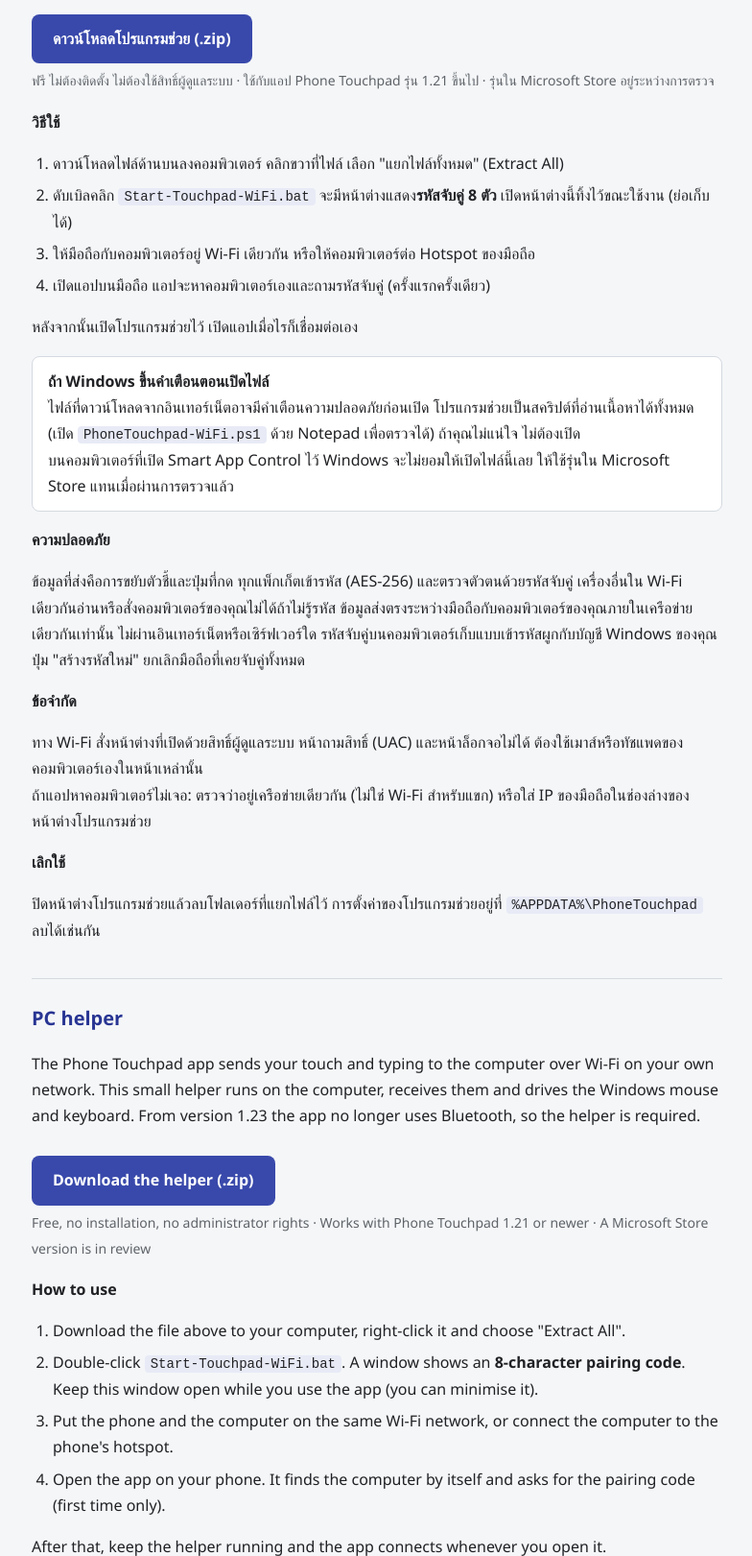
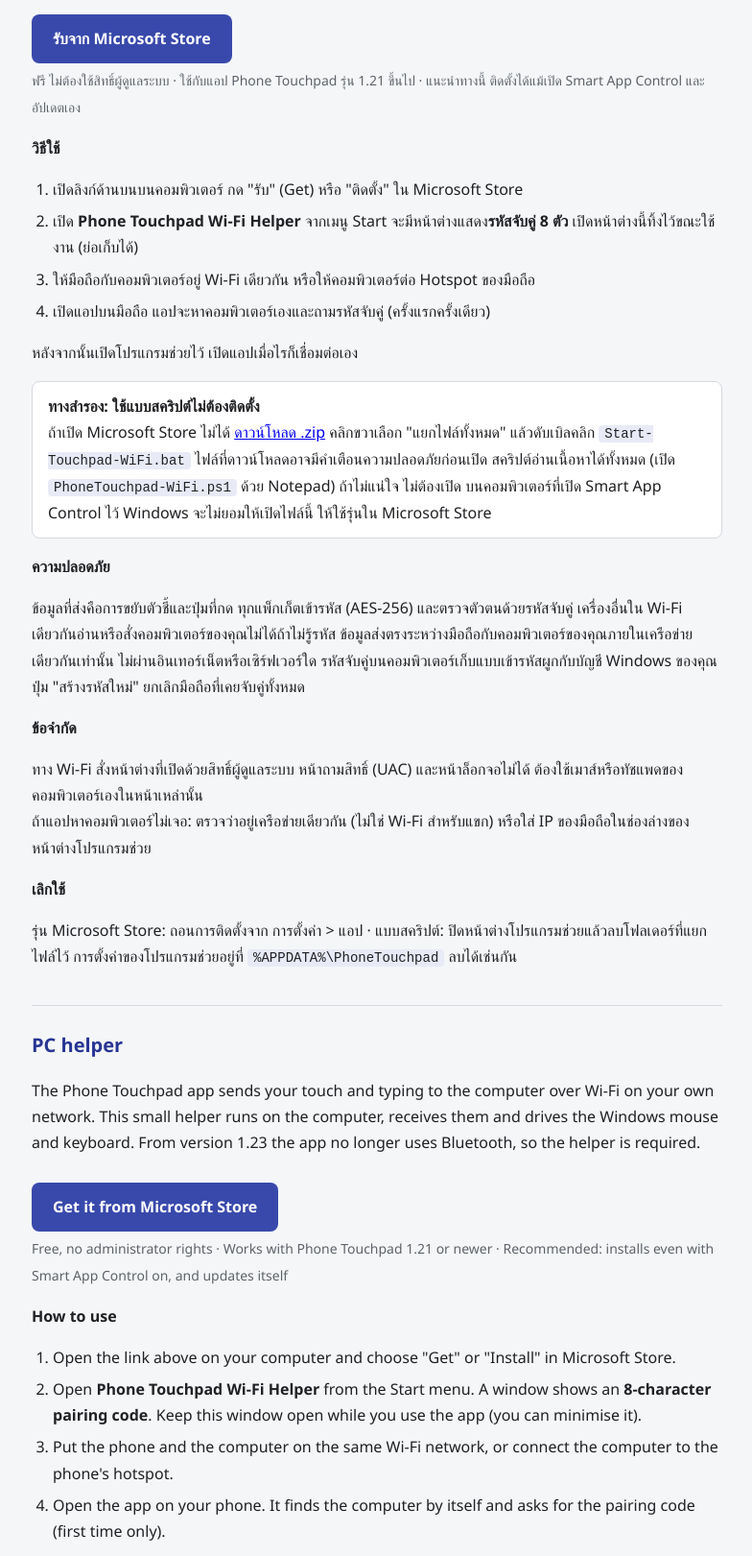
Before and after one commit to 9prasert/phone-numpad-privacy, a plain HTML site: page touchpad-wifi.html in a window 1280 px wide. Shown: the part 332-1953 px from the top of the page at 96% size, without its empty margins (247-1031 px from the left). Drawn offline with Linux system fonts and the light colour scheme.

Commit message:
touchpad-wifi: point to the Microsoft Store helper; zip becomes the fallback
Co-Authored-By: Claude Opus 5.5 <noreply@anthropic.com>

```diff
--- a/touchpad-wifi.html
+++ b/touchpad-wifi.html
@@ -26,21 +26,21 @@
 
 <h2>โปรแกรมช่วยคืออะไร</h2>
 <p>แอป Phone Touchpad ส่งการขยับและการพิมพ์ไปยังคอมพิวเตอร์ผ่าน Wi-Fi ในเครือข่ายของคุณ โดยมีโปรแกรมช่วยตัวเล็กนี้เปิดไว้บนคอมพิวเตอร์คอยรับแล้วสั่งเมาส์และคีย์บอร์ดของ Windows ตั้งแต่รุ่น 1.23 แอปไม่ใช้ Bluetooth แล้ว จึงต้องมีโปรแกรมช่วยนี้</p>
-<p><a class="dl" href="PhoneTouchpad-WiFi-Helper.zip">ดาวน์โหลดโปรแกรมช่วย (.zip)</a><br>
-<span class="sub">ฟรี ไม่ต้องติดตั้ง ไม่ต้องใช้สิทธิ์ผู้ดูแลระบบ · ใช้กับแอป Phone Touchpad รุ่น 1.21 ขึ้นไป · รุ่นใน Microsoft Store อยู่ระหว่างการตรวจ</span></p>
+<p><a class="dl" href="https://apps.microsoft.com/detail/9PJBCZGRPTKF">รับจาก Microsoft Store</a><br>
+<span class="sub">ฟรี ไม่ต้องใช้สิทธิ์ผู้ดูแลระบบ · ใช้กับแอป Phone Touchpad รุ่น 1.21 ขึ้นไป · แนะนำทางนี้ ติดตั้งได้แม้เปิด Smart App Control และอัปเดตเอง</span></p>
 
 <h3>วิธีใช้</h3>
 <ol>
-  <li>ดาวน์โหลดไฟล์ด้านบนลงคอมพิวเตอร์ คลิกขวาที่ไฟล์ เลือก "แยกไฟล์ทั้งหมด" (Extract All)</li>
-  <li>ดับเบิลคลิก <code>Start-Touchpad-WiFi.bat</code> จะมีหน้าต่างแสดง<b>รหัสจับคู่ 8 ตัว</b> เปิดหน้าต่างนี้ทิ้งไว้ขณะใช้งาน (ย่อเก็บได้)</li>
+  <li>เปิดลิงก์ด้านบนบนคอมพิวเตอร์ กด "รับ" (Get) หรือ "ติดตั้ง" ใน Microsoft Store</li>
+  <li>เปิด <b>Phone Touchpad Wi-Fi Helper</b> จากเมนู Start จะมีหน้าต่างแสดง<b>รหัสจับคู่ 8 ตัว</b> เปิดหน้าต่างนี้ทิ้งไว้ขณะใช้งาน (ย่อเก็บได้)</li>
   <li>ให้มือถือกับคอมพิวเตอร์อยู่ Wi-Fi เดียวกัน หรือให้คอมพิวเตอร์ต่อ Hotspot ของมือถือ</li>
   <li>เปิดแอปบนมือถือ แอปจะหาคอมพิวเตอร์เองและถามรหัสจับคู่ (ครั้งแรกครั้งเดียว)</li>
 </ol>
 <p>หลังจากนั้นเปิดโปรแกรมช่วยไว้ เปิดแอปเมื่อไรก็เชื่อมต่อเอง</p>
 
 <div class="note">
-<b>ถ้า Windows ขึ้นคำเตือนตอนเปิดไฟล์</b><br>
-ไฟล์ที่ดาวน์โหลดจากอินเทอร์เน็ตอาจมีคำเตือนความปลอดภัยก่อนเปิด โปรแกรมช่วยเป็นสคริปต์ที่อ่านเนื้อหาได้ทั้งหมด (เปิด <code>PhoneTouchpad-WiFi.ps1</code> ด้วย Notepad เพื่อตรวจได้) ถ้าคุณไม่แน่ใจ ไม่ต้องเปิด<br>บนคอมพิวเตอร์ที่เปิด Smart App Control ไว้ Windows จะไม่ยอมให้เปิดไฟล์นี้เลย ให้ใช้รุ่นใน Microsoft Store แทนเมื่อผ่านการตรวจแล้ว
+<b>ทางสำรอง: ใช้แบบสคริปต์ไม่ต้องติดตั้ง</b><br>
+ถ้าเปิด Microsoft Store ไม่ได้ <a href="PhoneTouchpad-WiFi-Helper.zip">ดาวน์โหลด .zip</a> คลิกขวาเลือก "แยกไฟล์ทั้งหมด" แล้วดับเบิลคลิก <code>Start-Touchpad-WiFi.bat</code> ไฟล์ที่ดาวน์โหลดอาจมีคำเตือนความปลอดภัยก่อนเปิด สคริปต์อ่านเนื้อหาได้ทั้งหมด (เปิด <code>PhoneTouchpad-WiFi.ps1</code> ด้วย Notepad) ถ้าไม่แน่ใจ ไม่ต้องเปิด บนคอมพิวเตอร์ที่เปิด Smart App Control ไว้ Windows จะไม่ยอมให้เปิดไฟล์นี้ ให้ใช้รุ่นใน Microsoft Store
 </div>
 
 <h3>ความปลอดภัย</h3>
@@ -51,25 +51,25 @@
 ถ้าแอปหาคอมพิวเตอร์ไม่เจอ: ตรวจว่าอยู่เครือข่ายเดียวกัน (ไม่ใช่ Wi-Fi สำหรับแขก) หรือใส่ IP ของมือถือในช่องล่างของหน้าต่างโปรแกรมช่วย</p>
 
 <h3>เลิกใช้</h3>
-<p>ปิดหน้าต่างโปรแกรมช่วยแล้วลบโฟลเดอร์ที่แยกไฟล์ไว้ การตั้งค่าของโปรแกรมช่วยอยู่ที่ <code>%APPDATA%\PhoneTouchpad</code> ลบได้เช่นกัน</p>
+<p>รุ่น Microsoft Store: ถอนการติดตั้งจาก การตั้งค่า &gt; แอป · แบบสคริปต์: ปิดหน้าต่างโปรแกรมช่วยแล้วลบโฟลเดอร์ที่แยกไฟล์ไว้ การตั้งค่าของโปรแกรมช่วยอยู่ที่ <code>%APPDATA%\PhoneTouchpad</code> ลบได้เช่นกัน</p>
 
 <h2>PC helper</h2>
 <p>The Phone Touchpad app sends your touch and typing to the computer over Wi-Fi on your own network. This small helper runs on the computer, receives them and drives the Windows mouse and keyboard. From version 1.23 the app no longer uses Bluetooth, so the helper is required.</p>
-<p><a class="dl" href="PhoneTouchpad-WiFi-Helper.zip">Download the helper (.zip)</a><br>
-<span class="sub">Free, no installation, no administrator rights · Works with Phone Touchpad 1.21 or newer · A Microsoft Store version is in review</span></p>
+<p><a class="dl" href="https://apps.microsoft.com/detail/9PJBCZGRPTKF">Get it from Microsoft Store</a><br>
+<span class="sub">Free, no administrator rights · Works with Phone Touchpad 1.21 or newer · Recommended: installs even with Smart App Control on, and updates itself</span></p>
 
 <h3>How to use</h3>
 <ol>
-  <li>Download the file above to your computer, right-click it and choose "Extract All".</li>
-  <li>Double-click <code>Start-Touchpad-WiFi.bat</code>. A window shows an <b>8-character pairing code</b>. Keep this window open while you use the app (you can minimise it).</li>
+  <li>Open the link above on your computer and choose "Get" or "Install" in Microsoft Store.</li>
+  <li>Open <b>Phone Touchpad Wi-Fi Helper</b> from the Start menu. A window shows an <b>8-character pairing code</b>. Keep this window open while you use the app (you can minimise it).</li>
   <li>Put the phone and the computer on the same Wi-Fi network, or connect the computer to the phone's hotspot.</li>
   <li>Open the app on your phone. It finds the computer by itself and asks for the pairing code (first time only).</li>
 </ol>
 <p>After that, keep the helper running and the app connects whenever you open it.</p>
 
 <div class="note">
-<b>If Windows shows a warning when opening the file</b><br>
-Files downloaded from the internet may show a security warning before they open. The helper is a plain script you can read in full (open <code>PhoneTouchpad-WiFi.ps1</code> in Notepad). If you are unsure, do not run it.<br>On computers with Smart App Control turned on, Windows will not open this file at all; use the Microsoft Store version once it has passed review.
+<b>Alternative: the no-install script</b><br>
+If you cannot use Microsoft Store, <a href="PhoneTouchpad-WiFi-Helper.zip">download the .zip</a>, right-click it, choose "Extract All", then double-click <code>Start-Touchpad-WiFi.bat</code>. Downloaded files may show a security warning first. The script can be read in full (open <code>PhoneTouchpad-WiFi.ps1</code> in Notepad); if you are unsure, do not run it. On computers with Smart App Control turned on, Windows will not open it; use the Microsoft Store version.
 </div>
 
 <h3>Security</h3>
@@ -80,7 +80,7 @@ Files downloaded from the internet may show a security warning before they open.
 If the app cannot find the computer: check both are on the same network (not a guest Wi-Fi), or type the phone's IP address into the box at the bottom of the helper window.</p>
 
 <h3>Removing it</h3>
-<p>Close the helper window and delete the extracted folder. The helper's settings are in <code>%APPDATA%\PhoneTouchpad</code> and can be deleted too.</p>
+<p>Store version: uninstall it from Settings &gt; Apps. Script version: close the helper window and delete the extracted folder. The helper's settings are in <code>%APPDATA%\PhoneTouchpad</code> and can be deleted too.</p>
 
 <p class="sub"><a href="touchpad.html">นโยบายความเป็นส่วนตัว / Privacy Policy</a> · <a href="touchpad-terms.html">ข้อกำหนดในการให้บริการ / Terms of Service</a></p>
 </main>
```
